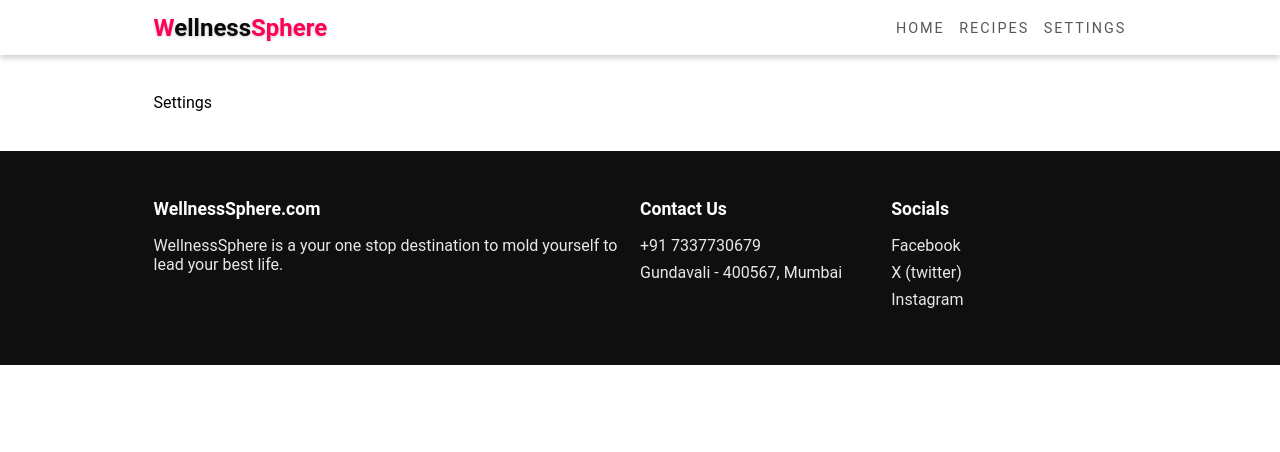
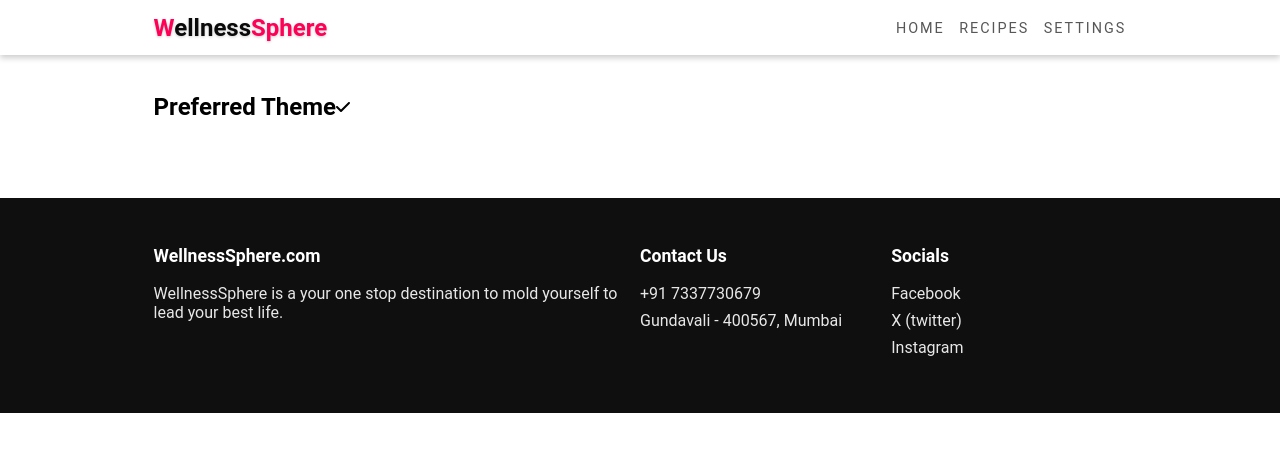
Before and after one commit to taniyeahh7/WellnessSphere, a React (Create React App) app in the folder client/: page /settings in a window 1280 px wide. Shown: the top 452 px of the page. Built offline with nearby package versions, Linux system fonts and the light colour scheme; the HTML template or start-up script is replaced by a standard one.

Commit message:
settings page

```diff
--- a/client/src/pages/Settings.js
+++ b/client/src/pages/Settings.js
@@ -1,10 +1,31 @@
-
+import { FontAwesomeIcon } from "@fortawesome/react-fontawesome"
+import { faCheck } from "@fortawesome/free-solid-svg-icons"
+import { useState } from "react"
 
 export default function Settings(){
+    const[theme,setTheme] =useState("light")
     return (
         <div>
+            <div className="section d-block">
+                <h2>Preferred Theme</h2>
+                <div className="options-container">
+                    <div className="option light">
+                        {theme === "light" &&(
+                            <div className="check">
+                            <FontAwesomeIcon icon={faCheck} />
+                        </div>
+                        )}
 
-            Settings
+                    </div>
+                    <div className="option dark">
+                        {theme === "dark" &&(
+                            <div className="check">
+                            <FontAwesomeIcon icon={faCheck} />
+                        </div>
+                        )}
+                    </div>
+                </div>
+            </div>
         </div>
     )
 }
```
